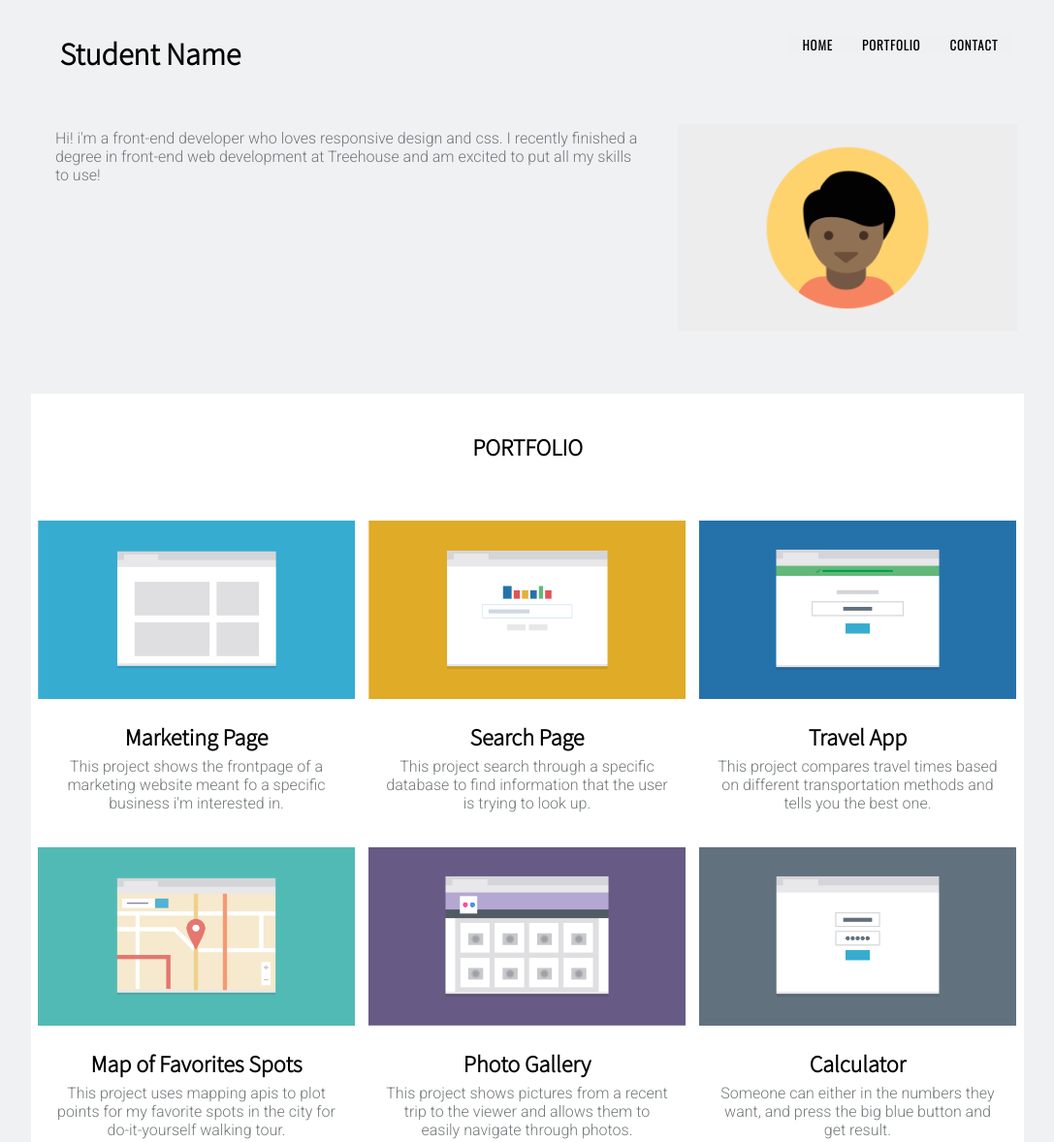
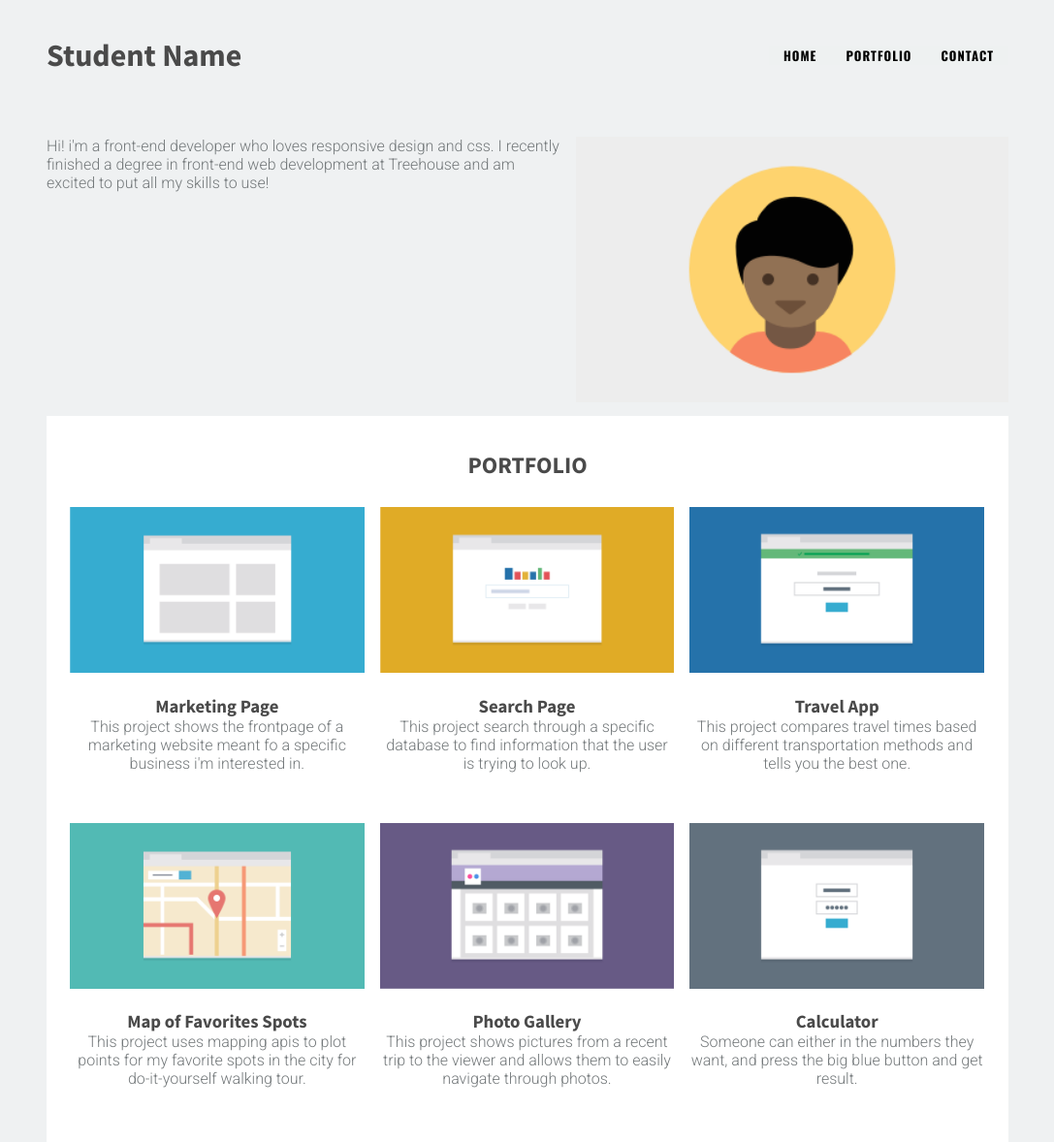
Before and after one commit to RodinDm/responsive-layout, a plain HTML site: page index.html in a window 1280 px wide. Shown: the top 1178 px of the page at 97% size, without its empty margins (96-1183 px from the left). Drawn offline with nearby package versions, Linux system fonts and the light colour scheme.

Commit message:
Add edits

```diff
--- a/css/styles.css
+++ b/css/styles.css
@@ -2,24 +2,44 @@ body {
     display: block;
     margin: 0 auto;
     text-align: center;
+    font-family: 'Roboto', sans-serif;
+    background-color: rgba(239, 241, 242, 1);
+    color: rgb(115, 120, 122);
+    max-width: 1024px;
 }
 
 h1,
 h2,
 h3 {
     font-family: 'Source Sans Pro', sans-serif;
-    font-weight: 800;
+    font-weight: 700;
+    color: #4a4a4a;
 }
 
 p {
-    margin-top: 5px;
-    padding: 0px 25px;
-    font-family: 'Roboto', sans-serif;
-    color: rgb(115, 120, 122);
+    margin-top: 0;
 }
 
 a {
     text-decoration: none;
+    color: black;
+}
+
+a:hover {
+    color: blue;
+}
+
+ul {
+    margin: 0;
+    padding: 0;
+}
+
+figure {
+    margin: 0;
+}
+
+figure img {
+    width: 100%;
 }
 
 span {
@@ -27,31 +47,18 @@ span {
     font-size: 18px;
 }
 
-.navigation-header {
-    padding-top: 15px;
-    background-color: rgba(239, 241, 242, 1);
+.page-header {
+    padding: 1rem;
 }
 
-.navigation-header a {
-    color: black;
-}
-
-.navigation-header a:hover {
-    color: rgb(0, 4, 255);
-}
-
-.navigation-panel-top ul {
-    padding: 5px 0;
-}
-
-.navigation-panel-top li {
+.nav-top li {
     letter-spacing: 1px;
     list-style: none;
-    display: grid;
+    display: inline-block;
     font-family: 'Oswald', sans-serif;
     text-transform: uppercase;
     font-size: 13px;
-    font-weight: 800;
+    font-weight: 700;
     border: 2px solid rgba(239, 241, 242, 0.652);
     background-color: white;
     width: 90%;
@@ -59,48 +66,56 @@ span {
     padding: 5px 0;
 }
 
-.navigation-panel-top li:hover {
+.nav-top li:hover {
     background-color: rgb(177, 202, 202);
 }
 
-figure {
-    margin: 0 2%;
-}
-
-figure img {
-    width: 100%;
-}
-
-.about-page {
-    padding: 10px 0;
+main {
+    padding: 1rem;
 }
 
 section {
     padding: 40px 0;
 }
 
-#portfolio > h1 {
-    margin-bottom: 50px;
+.about-section {
+    padding: 10px 0;
+}
+
+.about-section-text {
+    text-align: center;
+}
+
+.about-section-image {
+    width: 80%;
+    margin: auto;
+}
+
+.portfolio-section {
+    background-color: white;
+    padding: 1rem;
+}
+
+.portfolio-section h2 {
+    text-transform: uppercase;
+}
+
+.portfolio-cards {
+    display: flex;
+    flex-wrap: wrap;
 }
 
 .portfolio-card {
     padding-bottom: 20px;
 }
 
-.portfolio-card h2 {
+.portfolio-card h3 {
     padding-bottom: 0;
     margin-bottom: 0;
 }
 
-#contact-and-footer {
-    border-top-left-radius: 20px;
-    border-top-right-radius: 20px;
-    padding-bottom: 0;
-    background-color: rgba(239, 241, 242, 0.652);
-}
-
-.contact-info-window {
-    padding-bottom: 60px;
+.portfolio-card img {
+    width: 100%;
 }
 
 .contact-info {
@@ -108,176 +123,123 @@ section {
 }
 
 .contact-info a {
-    color: rgb(115, 120, 122);
     padding-left: 15px;
     font-size: 18px;
     font-weight: 800;
+    color: rgb(115, 120, 122);
 }
 
-#contact-and-footer a:hover {
+.contact-info a:hover {
     color: blue;
 }
 
-.footer-nav {
+.page-footer {
     border-top: 1px solid rgb(218, 211, 211);
-    margin: 0 15px;
+    display: flex;
+    margin: 1rem;
+    padding-top: 1rem;
+    border-top: 1px solid rgb(218, 211, 211);
+    justify-content: space-between;
+    align-items: center;
 }
 
-.navigation-panel-bottom {
+.page-footer h2 {
+    font-family: 'Oswald', sans-serif;
+    margin: 0;
+}
+
+.nav-bottom {
     display: inline-flex;
-    width: 100%;
     justify-content: space-between;
 }
 
-.navigation-panel-bottom h3 {
-    font-family: 'Oswald', sans-serif;
+.nav-bottom li {
+    letter-spacing: 1px;
+    list-style: none;
+    color: black;
 }
 
-.navigation-panel-bottom ul {
-    margin-top: 25px;
-}
-
-.navigation-panel-bottom li {
-    letter-spacing: 1px;
-    list-style: none;
-}
-
-.navigation-panel-bottom a {
+.nav-bottom a {
     text-transform: uppercase;
     font-family: 'Oswald', sans-serif;
     font-size: 14px;
-    color: black;
     font-weight: 600;
 }
 
-.navigation-panel-bottom li:not(:first-child) {
+.nav-bottom li:not(:first-child) {
     display: none;
 }
 
+.page-footer h2 {
+    font-size: 1.25rem;
+}
+
 @media screen and (min-width: 768px) {
-    body {
-        max-width: 768px;
-    }
-
-    .navigation-panel-top ul {
+    .nav-top ul {
         display: inline-flex;
     }
 
-    .navigation-panel-top li {
-        list-style: none;
-        display:inline-block;
-        font-family: 'Oswald', sans-serif;
-        text-transform: uppercase;
-        font-size: 13px;
-        font-weight: 800;
+    .nav-top li {
         border: none;
-        background-color:rgba(239, 241, 242, 0.652);
-        width: 100%;
-        margin: auto;
+        background-color: rgba(239, 241, 242, 0.652);
         padding: 0 15px;
     }
 
-    .navigation-panel-top li:hover {
-        background-color: rgba(239, 241, 242, 1);
+    .nav-top li:hover {
+        background-color: rgba(239, 241, 242, 0.652);
     }
 
-    .about-page {
-        margin-right: 20px;
-        padding-top: 30px;
-        padding-bottom: 40px;
+    .about-section {
         display: flex;
         flex-direction: row-reverse;
     }
 
-    .about-page-text {
-        text-align: start ;
-        width: 50%;
+    .about-section-text {
+        flex: 1;
+        text-align: left;
     }
 
-    .portfolio-image img {
-        width: 100%;
-    }
-
-    section {
-        display: flex;
-        flex-direction: row;
-        flex-wrap: wrap;
+    .about-section-image {
+        width: 30%;
+        margin: 0;
+        margin-left: 1rem;
     }
 
     .portfolio-card {
-        padding-bottom: 20px;
-        width: 50%;
+        width: calc(50% - 1rem);
+        margin: .5rem;
     }
 
-    main > h2 {
-        padding-top: 40px;
+    .nav-bottom li + li {
+        margin-left: 1rem;
     }
 
-    .navigation-panel-bottom li:first-child {
+    .nav-bottom li:first-child {
         display: none;
     }
 
-    .navigation-panel-bottom li:not(:first-child) {
+    .nav-bottom li:not(:first-child) {
         display: inline-flex;
     }
 
-    footer {
-        display: flex;
-        border-top: 1px solid rgb(218, 211, 211);
-        width: 95%;
-        margin: auto;
-        justify-content: space-evenly;
-    }
-
-    .contact-info-window {
-        margin: auto;
-        width: 80%;
-    }
-
-    .footer-nav {
-        border: none;
-        width: 100%;
-    }
-
-    .navigation-panel-bottom li {
-        padding: 0 10px;
+    .page-footer h2 {
+        font-size: 1.5rem;
     }
 }
 
 @media screen and (min-width: 1024px) {
-
-    body {
-        min-width: 1024px;
-        background-color: rgba(239, 241, 242, 1);
+    .page-header {
+        display: flex;
+        justify-content: space-between;
+        align-items: center;
     }
 
-    .header-nav-block {
-        display: flex;
-        justify-content: space-around;
-    }
-
-    .header-nav-block h1 {
-        margin-right: 505px;
-    }
-
-    .navigation-panel-top {
-        margin-right: -18px;
-    }
-
-    .about-page {
-        margin-right: 0;
-    }
-
-    .about-page-text {
-        width: 65%;
-    }
-
-    main {
-        background: white;
+    .about-section-image {
+        width: 45%;
     }
 
     .portfolio-card {
-        width: 33.3%;
+        width: calc(33.3% - 1rem);
+        margin: .5rem;
     }
-
 }
--- a/index.html
+++ b/index.html
@@ -8,96 +8,73 @@
         <link rel="stylesheet" href="./css/styles.css">
         <link rel="preconnect" href="https://fonts.googleapis.com">
         <link rel="preconnect" href="https://fonts.gstatic.com" crossorigin>
-    <link href="https://fonts.googleapis.com/css2?family=Oswald:wght@300&family=Roboto:wght@300&family=Source+Sans+Pro:wght@300&display=swap" rel="stylesheet">
+        <link href="https://fonts.googleapis.com/css2?family=Oswald:wght@700&family=Roboto:wght@300&family=Source+Sans+Pro:wght@700&display=swap" rel="stylesheet">
     </head>
     <body>
+        <header class="page-header">
+            <h1>Student Name</h1>
 
-    <header class="navigation-header">
-        <div class="header-nav-block">
-            <div>
-                <h1>Student Name</h1>
-            </div>
-            <div>
-                <nav class="navigation-panel-top">
+            <nav class="nav-top">
                 <ul>
                     <li><a href="#top">home</a></li>
                     <li><a href="#portfolio">portfolio</a></li>
                     <li><a href="#contact-and-footer">contact</a></li>
                 </ul>
             </nav>
-            </div>
-        </div>
-
-        <div class="about-page">
-            <div>
-                <figure>
-                    <img src="./images/responsive-layout-profile.png" alt="">
-                </figure>
-            </div>
-            <div class="about-page-text">
-                <p>Hi! i'm a front-end developer who loves responsive design and css. I recently finished a degree in front-end web development at Treehouse and am excited to put all my skills to use!</p>
-            </div>
-        </div>
         </header>
 
         <main>
+            <section class="about-section">
+                <figure class="about-section-image">
+                    <img src="./images/responsive-layout-profile.png" alt="">
+                </figure>
 
-        <h2>PORTFOLIO</h2>
-        <section id="portfolio">
+                <div class="about-section-text">
+                    <p>Hi! i'm a front-end developer who loves responsive design and css. I recently finished a degree in front-end web development at Treehouse and am excited to put all my skills to use!</p>
+                </div>
+            </section>
+
+            <section id="portfolio" class="portfolio-section">
+                <h2>Portfolio</h2>
+
+                <div class="portfolio-cards">
                     <div class="portfolio-card">
-                <div class="portfolio-image">
-                    <figure>
                         <img src="./images/portfolio-1.png" alt="">
-                    </figure>
-                </div>
-                <div class="portfolio-text">
-                    <h2>Marketing Page</h2>
+
+                        <h3>Marketing Page</h3>
+
                         <p>This project shows the frontpage of a marketing website meant fo a specific business i'm interested in.</p>
                     </div>
-            </div>
                     <div class="portfolio-card">
-                <figure>
                         <img src="./images/portfolio-2.png" alt="">
-                </figure>
-                <h2>Search Page</h2>
+                        <h3>Search Page</h3>
                         <p>This project search through a specific database to find information that the user is trying to look up.</p>
                     </div>
                     <div class="portfolio-card">
-                <figure>
                         <img src="./images/portfolio-3.png" alt="">
-                </figure>
-                <h2>Travel App</h2>
+                        <h3>Travel App</h3>
                         <p>This project compares travel times based on different transportation methods and tells you the best one.</p>
                     </div>
                     <div class="portfolio-card">
-                <figure>
                         <img src="./images/portfolio-4.png" alt="">
-                </figure>
-                <h2>Map of Favorites Spots</h2>
+                        <h3>Map of Favorites Spots</h3>
                         <p>This project uses mapping apis to plot points for my favorite spots in the city for do-it-yourself walking tour.</p>
                     </div>
                     <div class="portfolio-card">
-                <figure>
                         <img src="./images/portfolio-5.png" alt="">
-                </figure>
-                <h2>Photo Gallery</h2>
+                        <h3>Photo Gallery</h3>
                         <p>This project shows pictures from a recent trip to the viewer and allows them to easily navigate through photos.</p>
                     </div>
                     <div class="portfolio-card">
-                <figure>
                         <img src="./images/portfolio-6.png" alt="">
-                </figure>
-                <h2>Calculator</h2>
+                        <h3>Calculator</h3>
                         <p>Someone can either in the numbers they want, and press the big blue button and get result.</p>
+                    </div>
                 </div>
             </section>
 
-    </main>
-
-
-    <section id="contact-and-footer">
-        <div class="contact-info-window">
-            <h2>CONTACT</h2>
+            <section id="contact" class="contact-section">
+                <h2>Contact</h2>
                 <p>If you're interested in chatting or want more information about what i've been working on, i'd love to hear it from you!</p>
                 <div class="contact-info">
                     <span>Phone</span><a href="tel:+11115551234">+1 (111) 555-1234</a>
@@ -105,11 +82,13 @@
                 <div class="contact-info">
                     <span>Email</span><a href="mailto:email@yoursite.com">email@yoursite.com</a>
                 </div>
-        </div>
-        <footer>
-            <div class="footer-nav">
-                <nav class="navigation-panel-bottom">
-                    <h3>Student name</h3>
+            </section>
+        </main>
+
+        <footer class="page-footer">
+            <h2>Student name</h2>
+
+            <nav class="nav-bottom">
                 <ul>
                     <li><a href="#top">back to top</a></li>
                     <li><a href="#top">home</a></li>
@@ -117,9 +96,6 @@
                     <li><a href="#contact-and-footer">contact</a></li>
                 </ul>
             </nav>
-            </div>
         </footer>
-    </section>
-
     </body>
 </html>
```
Lines whose indentation alone changed are shown as unchanged.
